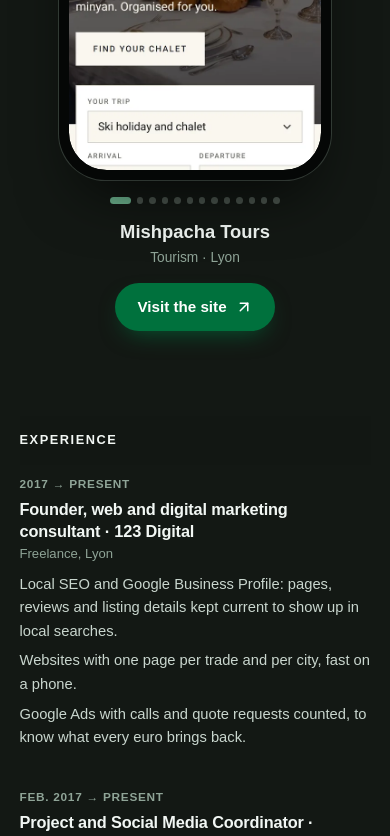
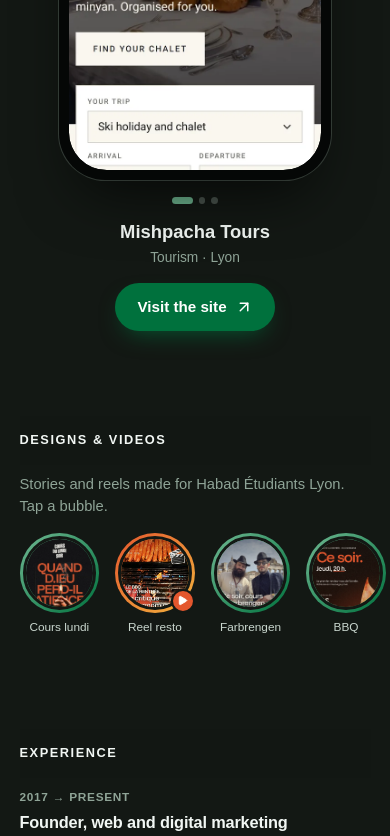
Before and after one commit to moshetmt/123digital, a Next.js app: page /en/portfolio in a window 390 px wide. Shown: the part 1792-2628 px from the top of the page. Built offline with nearby package versions, Linux system fonts and the light colour scheme; a web font is replaced by a local one.

Commit message:
Portfolio v2 : iPhone réservé aux sites, section Designs & vidéos en stories façon Instagram (bulles + lecteur plein écran)
Co-Authored-By: Claude Opus 5.5 <noreply@anthropic.com>
Claude-Session: https://claude.ai/code/session_01YHmwYBKdsjWV5pRokqUWvZ

```diff
--- a/app/globals.css
+++ b/app/globals.css
@@ -327,3 +327,9 @@
 @keyframes cv-defile {
   to { transform: translateX(-50%); }
 }
+
+/* Barre de progression des stories de /portfolio. */
+@keyframes cv-barre {
+  from { transform: scaleX(0); }
+  to { transform: scaleX(1); }
+}
--- a/components/cv/CvPage.tsx
+++ b/components/cv/CvPage.tsx
@@ -5,7 +5,8 @@ import { cvContent, type CvLocale } from '@/data/cv'
 import { AVIS_GOOGLE } from '@/lib/avis-google'
 import { CvAvatar } from './CvAvatar'
 import { CvPhone } from './CvPhone'
-import { ecrans } from '@/data/telephone'
+import { CvStories } from './CvStories'
+import { designs, ecrans } from '@/data/telephone'
 
 /**
  * lucide-react 1.x ne fournit plus les logos de marque, d'ou ce glyphe local.
@@ -69,7 +70,7 @@ export function CvPage({ locale }: { locale: CvLocale }) {
       ]
 
   const avis = { titre: locale === 'fr' ? 'Avis Google' : 'Google reviews', valeur: AVIS_GOOGLE.note, unite: locale === 'fr' ? `${AVIS_GOOGLE.nombre} avis` : `${AVIS_GOOGLE.nombre} reviews`, href: c.proofs.reviewsHref }
-  const realisations = { titre: locale === 'fr' ? 'Réalisations' : 'Projects', valeur: String(ecrans.length), unite: locale === 'fr' ? 'créations' : 'pieces', legende: locale === 'fr' ? 'À faire défiler' : 'Swipe through', href: '#realisations' }
+  const realisations = { titre: locale === 'fr' ? 'Réalisations' : 'Projects', valeur: String(ecrans.length + designs.length), unite: locale === 'fr' ? 'créations' : 'pieces', legende: locale === 'fr' ? 'À faire défiler' : 'Swipe through', href: '#realisations' }
 
   const lignes = [
     { href: `mailto:${identity.email}`, libelle: 'Email', valeur: identity.email, icon: <Mail size={17} aria-hidden />, externe: false },
@@ -270,6 +271,15 @@ export function CvPage({ locale }: { locale: CvLocale }) {
             <CvPhone work={c.work} />
           </section>
 
+          <section id="designs" className="scroll-mt-16" style={{ marginBottom: 'clamp(4rem, 10vh, 6rem)' }}>
+            {titreSection(locale === 'fr' ? 'Designs & vidéos' : 'Designs & videos')}
+            <CvStories
+              intro={locale === 'fr' ? 'Stories et reels faits pour Habad Étudiants Lyon. Touchez une bulle.' : 'Stories and reels made for Habad Étudiants Lyon. Tap a bubble.'}
+              voir={c.work.openInstagram}
+              fermer={locale === 'fr' ? 'Fermer' : 'Close'}
+            />
+          </section>
+
           <section id="parcours" className="scroll-mt-16" style={{ marginBottom: 'clamp(4rem, 10vh, 6rem)' }}>
             {titreSection(c.experience.heading)}
             <ol className="flex flex-col" style={{ listStyle: 'none', padding: 0, margin: 0, gap: '2.25rem' }}>
--- /dev/null
+++ b/components/cv/CvStories.tsx
@@ -0,0 +1,143 @@
+'use client'
+
+import Image from 'next/image'
+import { useCallback, useEffect, useState } from 'react'
+import { ArrowUpRight, Play, X } from 'lucide-react'
+import { designs } from '@/data/telephone'
+
+const DUREE_IMAGE = 5 // secondes par story fixe
+
+/**
+ * Designs et reels Habad de /portfolio, facon stories Instagram (choix de
+ * Moshe du 27/10) : une rangee de bulles, un toucher ouvre le lecteur plein
+ * ecran avec les barres de progression. Toucher a droite = suivant, a gauche =
+ * precedent ; fleches du clavier et Echap sur ordinateur.
+ */
+export function CvStories({ intro, voir, fermer }: { intro: string; voir: string; fermer: string }) {
+  const [ouvert, setOuvert] = useState<number | null>(null)
+  const [duree, setDuree] = useState(DUREE_IMAGE)
+
+  const aller = useCallback((i: number) => {
+    if (i < 0) return setOuvert(0)
+    if (i >= designs.length) return setOuvert(null)
+    setDuree(DUREE_IMAGE)
+    setOuvert(i)
+  }, [])
+
+  useEffect(() => {
+    if (ouvert === null) return
+    const touche = (e: KeyboardEvent) => {
+      if (e.key === 'Escape') setOuvert(null)
+      if (e.key === 'ArrowRight') aller(ouvert + 1)
+      if (e.key === 'ArrowLeft') aller(ouvert - 1)
+    }
+    document.addEventListener('keydown', touche)
+    document.body.style.overflow = 'hidden'
+    return () => {
+      document.removeEventListener('keydown', touche)
+      document.body.style.overflow = ''
+    }
+  }, [ouvert, aller])
+
+  const d = ouvert === null ? null : designs[ouvert]
+
+  return (
+    <>
+      <p style={{ fontSize: '0.92rem', color: '#8FA497', marginBottom: '1rem' }}>{intro}</p>
+      <ul
+        className="-mx-4 flex gap-4 overflow-x-auto px-4 pb-2 [scrollbar-width:none] [&::-webkit-scrollbar]:hidden"
+        style={{ listStyle: 'none' }}
+      >
+        {designs.map((e, i) => (
+          <li key={e.id} className="shrink-0">
+            <button
+              type="button"
+              onClick={() => aller(i)}
+              aria-label={e.titre}
+              className="flex flex-col items-center gap-1.5 transition-transform duration-150 active:scale-90"
+            >
+              <span
+                className="relative block rounded-full"
+                style={{ padding: '3px', background: e.video ? 'linear-gradient(135deg, #E4572E, #F2B33D)' : 'linear-gradient(135deg, #6FB791, #00713D)' }}
+              >
+                <span className="relative block overflow-hidden rounded-full" style={{ width: '4.6rem', height: '4.6rem', border: '3px solid #131814' }}>
+                  <Image src={e.src} alt="" fill sizes="80px" className="object-cover" style={{ objectPosition: '50% 30%' }} />
+                </span>
+                {e.video && (
+                  <span className="absolute bottom-0 right-0 flex items-center justify-center rounded-full" style={{ width: '1.5rem', height: '1.5rem', backgroundColor: '#E4572E', border: '2px solid #131814', color: '#FFFFFF' }}>
+                    <Play size={11} fill="currentColor" aria-hidden />
+                  </span>
+                )}
+              </span>
+              <span style={{ fontSize: '0.74rem', color: '#C9D6CE', maxWidth: '5.2rem' }} className="truncate">{e.court}</span>
+            </button>
+          </li>
+        ))}
+      </ul>
+
+      {d && ouvert !== null && (
+        <div role="dialog" aria-modal="true" aria-label={d.titre} className="fixed inset-0 z-50 flex items-center justify-center" style={{ backgroundColor: '#050605' }}>
+          <div className="relative h-full w-full overflow-hidden sm:h-[min(92vh,52rem)] sm:w-auto sm:rounded-[1.5rem]" style={{ aspectRatio: '9 / 16', maxWidth: '100vw' }}>
+            {d.video ? (
+              <video
+                key={d.id}
+                src={d.video}
+                poster={d.src}
+                autoPlay
+                muted
+                playsInline
+                onLoadedMetadata={(e) => setDuree(e.currentTarget.duration || DUREE_IMAGE)}
+                className="absolute inset-0 h-full w-full object-cover"
+              />
+            ) : (
+              <Image key={d.id} src={d.src} alt={d.titre} fill sizes="(min-width: 640px) 480px, 100vw" className="object-cover" priority />
+            )}
+
+            {/* Barres de progression : la barre active se remplit, sa fin passe a la suivante. */}
+            <div className="absolute inset-x-0 top-0 z-10 flex gap-1 px-3 pt-3" style={{ background: 'linear-gradient(180deg, rgba(0,0,0,0.45), transparent)' }}>
+              {designs.map((e, i) => (
+                <span key={e.id} className="h-[3px] flex-1 overflow-hidden rounded-full" style={{ backgroundColor: 'rgba(255,255,255,0.35)' }}>
+                  <span
+                    key={i === ouvert ? `${d.id}-${duree}` : e.id}
+                    className="block h-full origin-left bg-white"
+                    style={
+                      i < ouvert
+                        ? undefined
+                        : i === ouvert
+                          ? { animation: `cv-barre ${duree}s linear forwards` }
+                          : { transform: 'scaleX(0)' }
+                    }
+                    onAnimationEnd={i === ouvert ? () => aller(ouvert + 1) : undefined}
+                  />
+                </span>
+              ))}
+            </div>
+            <div className="absolute inset-x-0 top-6 z-10 flex items-center justify-between px-4">
+              <span style={{ fontSize: '0.86rem', fontWeight: 700, color: '#FFFFFF', textShadow: '0 1px 4px rgba(0,0,0,0.6)' }}>{d.titre}</span>
+              <button type="button" onClick={() => setOuvert(null)} aria-label={fermer} className="flex items-center justify-center rounded-full" style={{ width: '2.5rem', height: '2.5rem', color: '#FFFFFF' }}>
+                <X size={24} aria-hidden />
+              </button>
+            </div>
+
+            {/* Zones de toucher : gauche = precedent, droite = suivant. */}
+            <button type="button" aria-label="Précédent" onClick={() => aller(ouvert - 1)} className="absolute bottom-24 left-0 top-20 z-[5] w-1/3" />
+            <button type="button" aria-label="Suivant" onClick={() => aller(ouvert + 1)} className="absolute bottom-24 right-0 top-20 z-[5] w-2/3" />
+
+            <div className="absolute inset-x-0 bottom-0 z-10 flex justify-center pb-6 pt-10" style={{ background: 'linear-gradient(0deg, rgba(0,0,0,0.55), transparent)' }}>
+              <a
+                href={d.href}
+                target="_blank"
+                rel="noopener noreferrer"
+                className="inline-flex items-center gap-2 transition-transform duration-150 active:scale-95"
+                style={{ backgroundColor: '#FFFFFF', color: '#131814', fontSize: '0.92rem', fontWeight: 700, borderRadius: '9999px', padding: '0.75rem 1.3rem' }}
+              >
+                {voir}
+                <ArrowUpRight size={17} aria-hidden />
+              </a>
+            </div>
+          </div>
+        </div>
+      )}
+    </>
+  )
+}
--- a/data/telephone.ts
+++ b/data/telephone.ts
@@ -11,6 +11,7 @@ export type Ecran = {
   video?: string
   href: string
   lien: 'site' | 'instagram'
+  court?: string
 }
 
 const SITES: Record<string, string> = {
@@ -22,21 +23,22 @@ const SITES: Record<string, string> = {
 const INSTA = 'https://www.instagram.com/chabadoncampuslyon/'
 const H = '/images/realisations/habad/'
 const HABAD: Omit<Ecran, 'href' | 'lien'>[] = [
-  { id: 'habad-cours-lundi', titre: 'Story · Cours du lundi', secteur: 'Habad Étudiants Lyon', src: `${H}cours-lundi.webp` },
-  { id: 'habad-reel-critique', titre: 'Reel · Critique gastronomique', secteur: 'Habad Étudiants Lyon', src: `${H}critique.jpg`, video: `${H}critique.mp4` },
-  { id: 'habad-farbrengen', titre: 'Story · Farbrengen', secteur: 'Habad Étudiants Lyon', src: `${H}farbrengen.webp` },
-  { id: 'habad-bbq', titre: 'Story · BBQ de rentrée', secteur: 'Habad Étudiants Lyon', src: `${H}bbq.webp` },
-  { id: 'habad-roch-hachana', titre: 'Story · Roch Hachana', secteur: 'Habad Étudiants Lyon', src: `${H}roch-hachana.webp` },
-  { id: 'habad-reel-soukka', titre: 'Reel · Soirée soukka', secteur: 'Habad Étudiants Lyon', src: `${H}soukka-reel.jpg`, video: `${H}soukka-reel.mp4` },
-  { id: 'habad-lausanne', titre: 'Story · Shabbat à Lausanne', secteur: 'Habad Étudiants Lyon', src: `${H}lausanne.webp` },
-  { id: 'habad-tsedaka', titre: 'Story · Tsedaka', secteur: 'Habad Étudiants Lyon', src: `${H}tsedaka.webp` },
-  { id: 'habad-soukka', titre: 'Story · Soukka complet', secteur: 'Habad Étudiants Lyon', src: `${H}soukka.webp` },
-  { id: 'habad-ohel', titre: 'Story · Chez le Rabbi', secteur: 'Habad Étudiants Lyon', src: `${H}ohel.webp` },
+  { id: 'habad-cours-lundi', court: 'Cours lundi', titre: 'Story · Cours du lundi', secteur: 'Habad Étudiants Lyon', src: `${H}cours-lundi.webp` },
+  { id: 'habad-reel-critique', court: 'Reel resto', titre: 'Reel · Critique gastronomique', secteur: 'Habad Étudiants Lyon', src: `${H}critique.jpg`, video: `${H}critique.mp4` },
+  { id: 'habad-farbrengen', court: 'Farbrengen', titre: 'Story · Farbrengen', secteur: 'Habad Étudiants Lyon', src: `${H}farbrengen.webp` },
+  { id: 'habad-bbq', court: 'BBQ', titre: 'Story · BBQ de rentrée', secteur: 'Habad Étudiants Lyon', src: `${H}bbq.webp` },
+  { id: 'habad-roch-hachana', court: 'Roch Hachana', titre: 'Story · Roch Hachana', secteur: 'Habad Étudiants Lyon', src: `${H}roch-hachana.webp` },
+  { id: 'habad-reel-soukka', court: 'Reel soukka', titre: 'Reel · Soirée soukka', secteur: 'Habad Étudiants Lyon', src: `${H}soukka-reel.jpg`, video: `${H}soukka-reel.mp4` },
+  { id: 'habad-lausanne', court: 'Lausanne', titre: 'Story · Shabbat à Lausanne', secteur: 'Habad Étudiants Lyon', src: `${H}lausanne.webp` },
+  { id: 'habad-tsedaka', court: 'Tsedaka', titre: 'Story · Tsedaka', secteur: 'Habad Étudiants Lyon', src: `${H}tsedaka.webp` },
+  { id: 'habad-soukka', court: 'Soukka', titre: 'Story · Soukka complet', secteur: 'Habad Étudiants Lyon', src: `${H}soukka.webp` },
+  { id: 'habad-ohel', court: 'Chez le Rabbi', titre: 'Story · Chez le Rabbi', secteur: 'Habad Étudiants Lyon', src: `${H}ohel.webp` },
 ]
 
-export const ecrans: Ecran[] = [
-  ...projects
-    .filter((p) => p.url && SITES[p.id])
-    .map((p) => ({ id: p.id, titre: p.title, secteur: p.sector, src: SITES[p.id], href: p.url!, lien: 'site' as const })),
-  ...HABAD.map((e) => ({ ...e, href: INSTA, lien: 'instagram' as const })),
-]
+// L'iPhone ne montre que les sites ; les designs Habad ont leur section en
+// stories facon Instagram (choix de Moshe du 27/10).
+export const ecrans: Ecran[] = projects
+  .filter((p) => p.url && SITES[p.id])
+  .map((p) => ({ id: p.id, titre: p.title, secteur: p.sector, src: SITES[p.id], href: p.url!, lien: 'site' as const }))
+
+export const designs: Ecran[] = HABAD.map((e) => ({ ...e, href: INSTA, lien: 'instagram' as const }))
```
